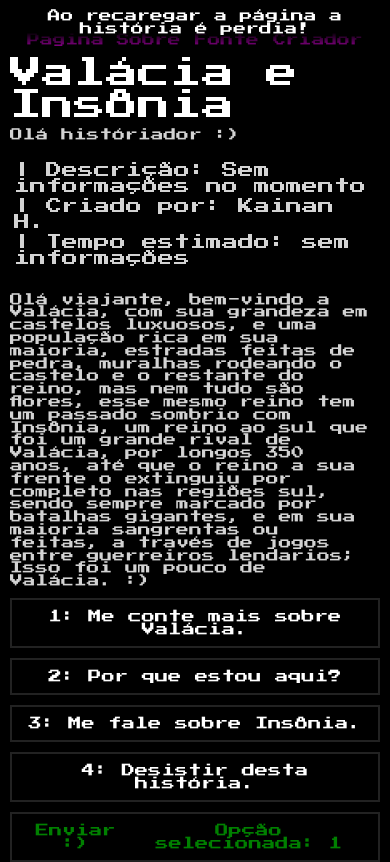
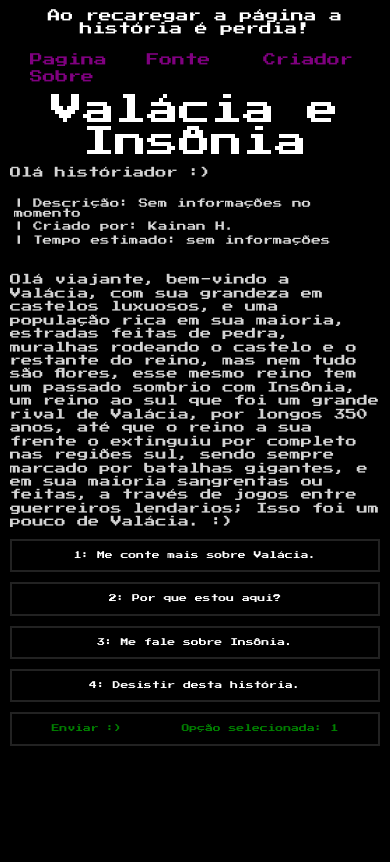
Before and after one commit to Na18k/History-Dungeon, a plain HTML site: page index.html in a window 390 px wide. Both pictures are taken after a click on the button "Selecionar". Drawn offline with Linux system fonts and the light colour scheme.

Commit message:
Add files via upload
Adicionado versão mobile inicial

```diff
--- a/script.js
+++ b/script.js
@@ -1,3 +1,5 @@
+    // Import
+
     var selecionadorDeHistoria = document.getElementById("selecionadorDeHistoria");
     var enviarHistoria = document.getElementById("enviarHistoria");
     var nomeDaHistoria = document.getElementById("nomeDaHistoria");
--- a/style.css
+++ b/style.css
@@ -131,6 +131,46 @@ header nav ul li a:hover {
     justify-content: space-around;
 }
 
+/* MOBILE */
+@media(max-width: 768px) {
+    header {
+        margin-top: 20px;
+    }
+    nav ul li {
+        flex-wrap: wrap;
+        width: 30%;
+        margin: 0 10px 0 10px;
+        align-items: center;
+    }
+    h1 {
+        text-align: center;
+    }
+    #selecionarHistoria, #nomeDoJogador {
+        width: 98%;
+    }
+    .mensagemJogador,
+    .mensagemSistema,
+    #enviarOpcao,
+    .opcoesDeEntrada,
+    #opcao1,
+    #opcao2,
+    #opcao3,
+    #opcao4 {
+        font-size: 0.7em;
+        line-height: 1.2em;
+    }
+    .descricao {
+        font-size: 0.6em;
+    }
+}
+
+
+
+
+
+
+
+
 /* Alto nível de prioridade */
 .esconder {
     display: none;
```
